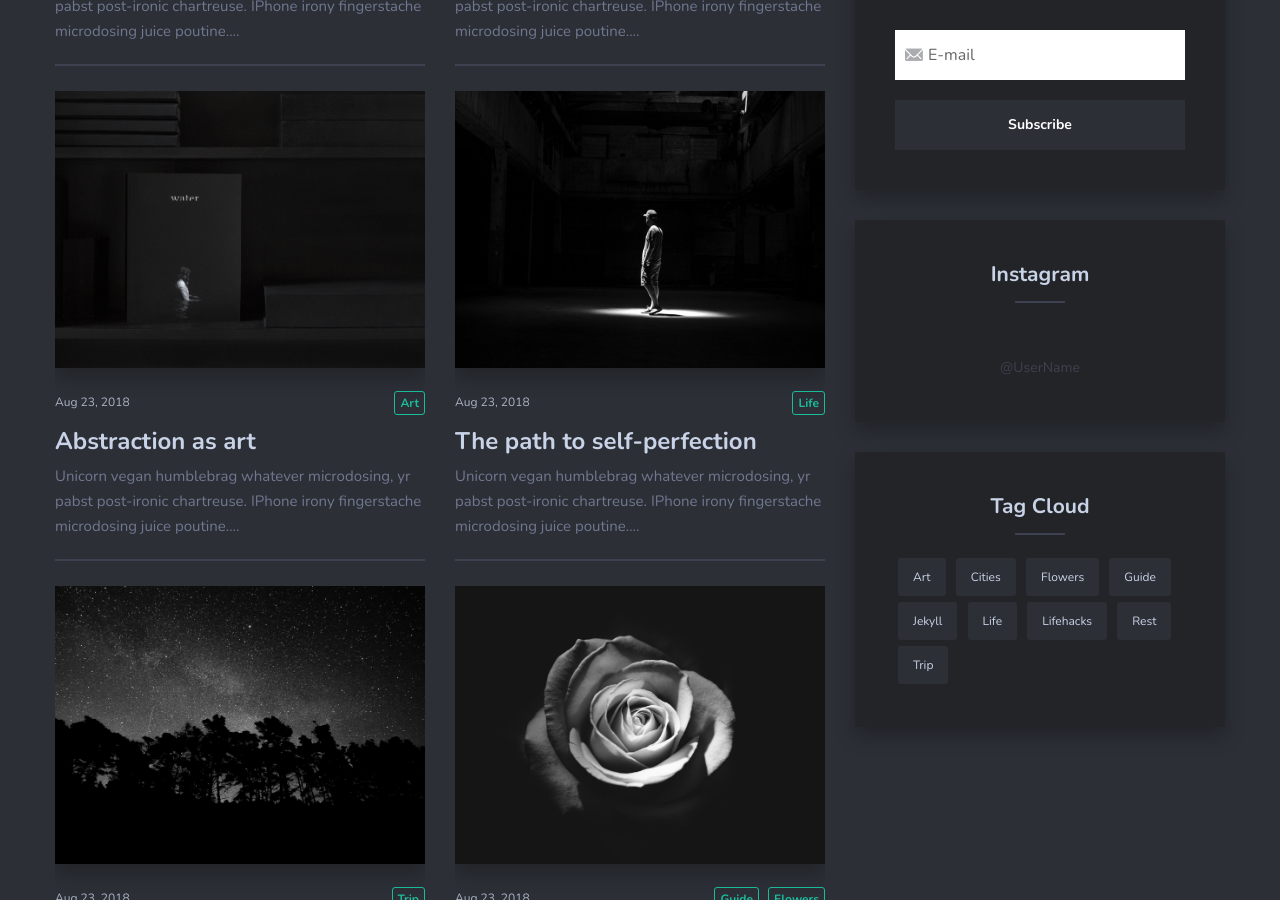
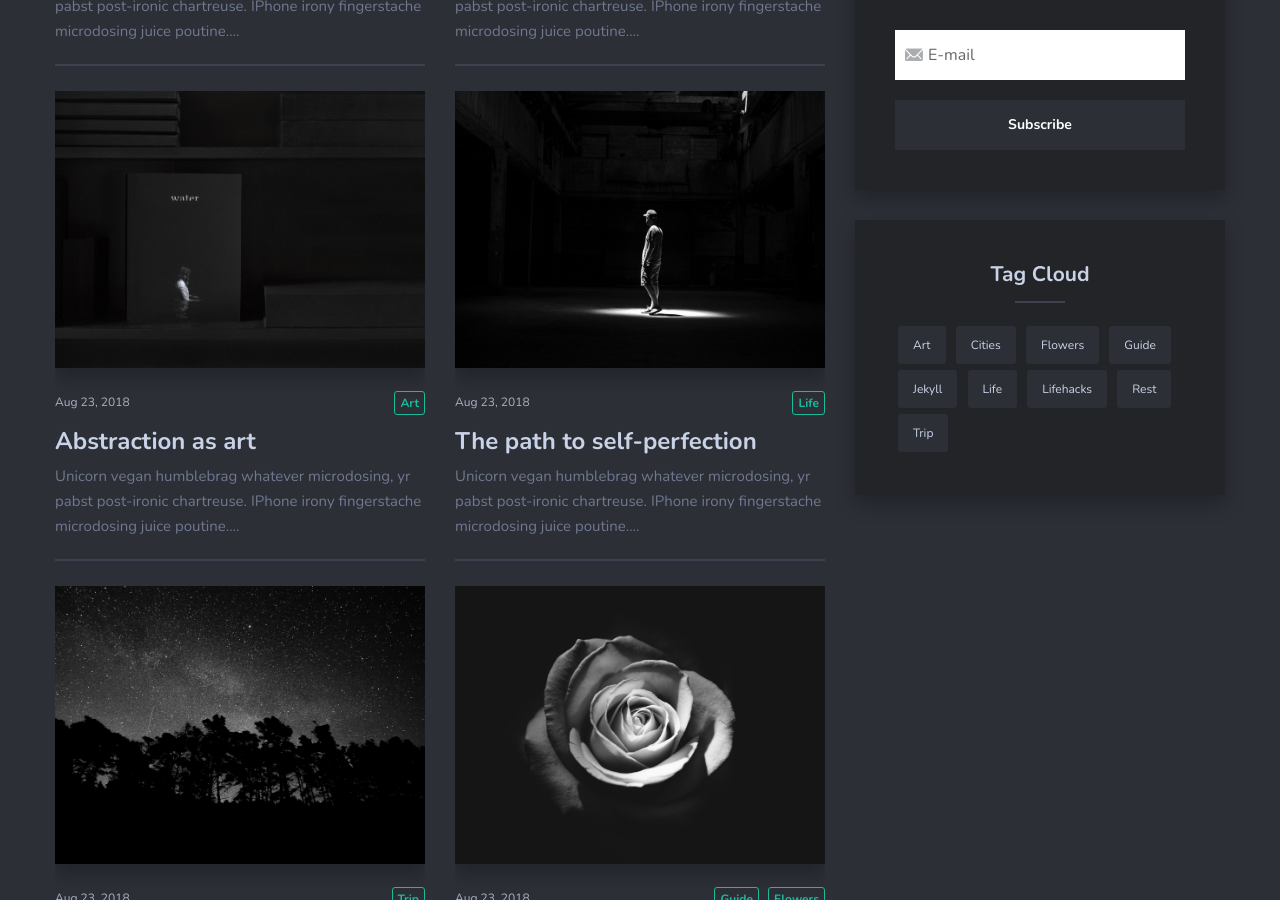
Before and after one commit to karthik7800/karthik7800.github.io, a Jekyll site: the page built from index.html, in a window 1280 px wide and 900 px high, scrolled down 1130 px. Built offline with Jekyll 4.4.1, drawn with Linux system fonts in a browser that asks for light colours; nearby versions of some CDN libraries; the list of posts is cut into pages by our own code.

Commit message:
Update _config.yml

```diff
--- a/_config.yml
+++ b/_config.yml
@@ -28,12 +28,12 @@ disqus-identifier: mr-brown # Add your shortname for Disqus Comment. For example
 
 #-------------------------------
 # Instagram Feed
-instafeed: true # To enable the instafeed, use the value true. To turn off use the value false.
+#instafeed: true # To enable the instafeed, use the value true. To turn off use the value false.
 
 
 #-------------------------------
 # Google Analytics
-google-analytics: # Add your identifier. For example UA-99631805-1.
+#google-analytics: # Add your identifier. For example UA-99631805-1.
 
 
 #-------------------------------
```
